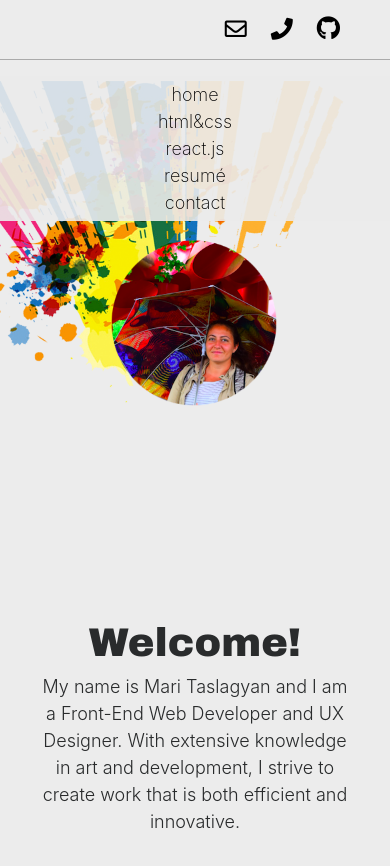
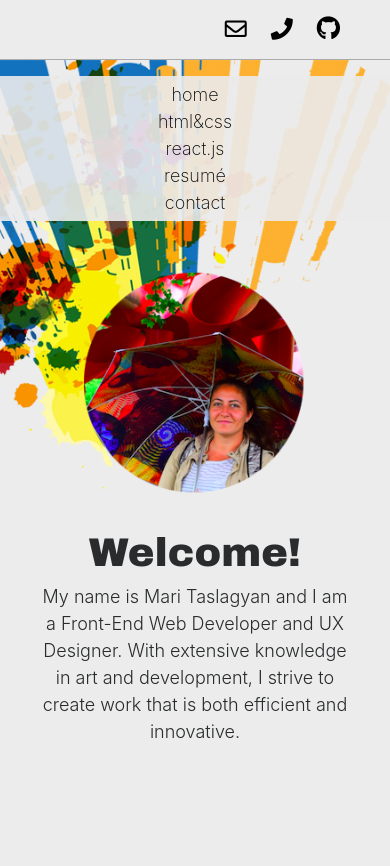
Before and after one commit to mtaslagyan/Portfolio_v2, a React (Create React App) app: page / in a window 390 px wide. Shown: the top 866 px of the page. After the commit the page ends 844 px from the top, so only its background shows below. Built offline with nearby package versions, Linux system fonts and the light colour scheme; a web font is replaced by a local one.

Commit message:
Update index.css

```diff
--- a/src/index.css
+++ b/src/index.css
@@ -370,7 +370,11 @@ code {
     background:purple;
   } */
   .profilePic{
-    width:600px;
+    margin-top: -161px;
+    width:800px;
+  }
+  .home-intro-wrapper {
+    margin-top: 190px;
   }
   .nav-link-item2 span{
     display:block;
@@ -404,6 +408,8 @@ code {
   }
   .home{
     padding-top:75px;
-
+  }
+  .home-intro-wrapper {
+    margin-top: 190px;
   }
 }
```
